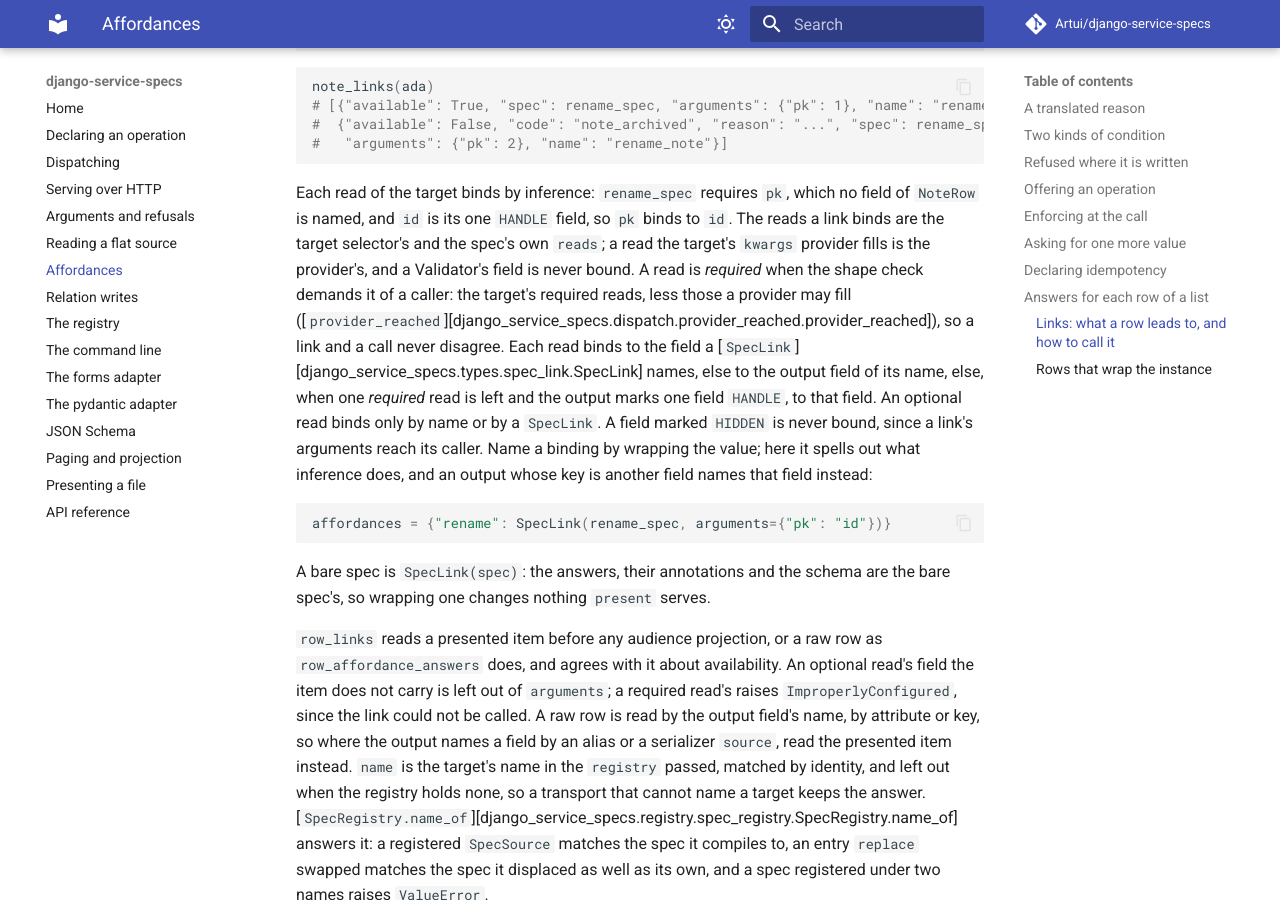
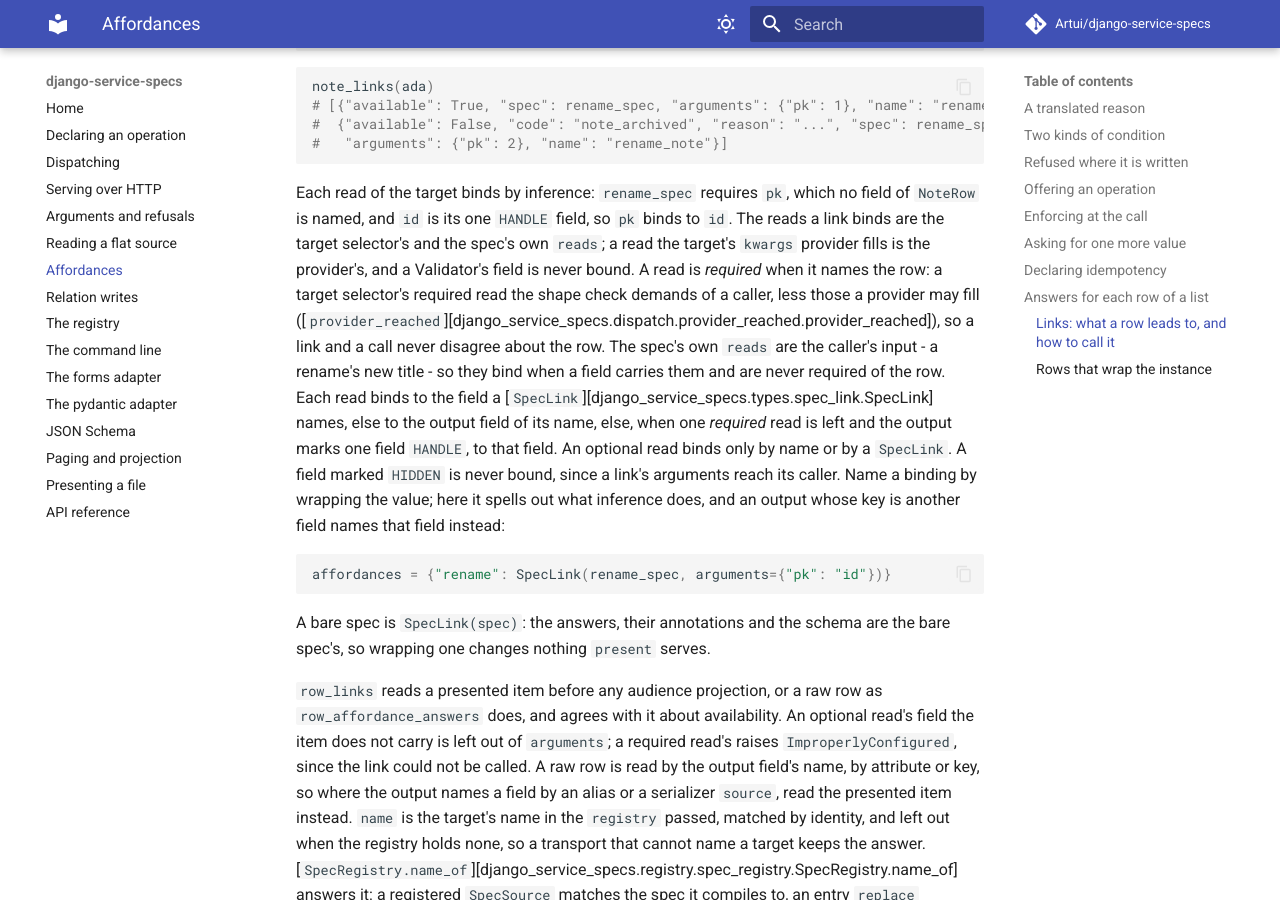
Before and after one commit to Artui/django-service-specs, an MkDocs documentation site: the page built from docs/affordances.md, in a window 1280 px wide and 900 px high, scrolled down 8847 px. Built offline with MkDocs 1.6.1 and Material for MkDocs 9.7.7, drawn with Linux system fonts in a browser that asks for light colours; comment, search, counter and statistics services are not loaded.

Commit message:
Say which reads a link requires: the row's, never the spec's own input
Co-Authored-By: Claude Opus 5.5 <noreply@anthropic.com>

```diff
--- a/docs/affordances.md
+++ b/docs/affordances.md
@@ -381,11 +381,13 @@ Each read of the target binds by inference: `rename_spec` requires `pk`, which
 no field of `NoteRow` is named, and `id` is its one `HANDLE` field, so `pk`
 binds to `id`. The reads a link binds are the target selector's and the spec's
 own `reads`; a read the target's `kwargs` provider fills is the provider's, and
-a Validator's field is never bound. A read is *required* when the shape check
-demands it of a caller: the target's required reads, less those a provider may
-fill
+a Validator's field is never bound. A read is *required* when it names the
+row: a target selector's required read the shape check demands of a caller,
+less those a provider may fill
 ([`provider_reached`][django_service_specs.dispatch.provider_reached.provider_reached]),
-so a link and a call never disagree. Each read binds to the field a
+so a link and a call never disagree about the row. The spec's own `reads` are
+the caller's input - a rename's new title - so they bind when a field carries
+them and are never required of the row. Each read binds to the field a
 [`SpecLink`][django_service_specs.types.spec_link.SpecLink] names, else to the
 output field of its name, else, when one *required* read is left and the output
 marks one field `HANDLE`, to that field. An optional read binds only by name or
```
Also changed, not shown: CHANGELOG.md (+4 -3 lines).
